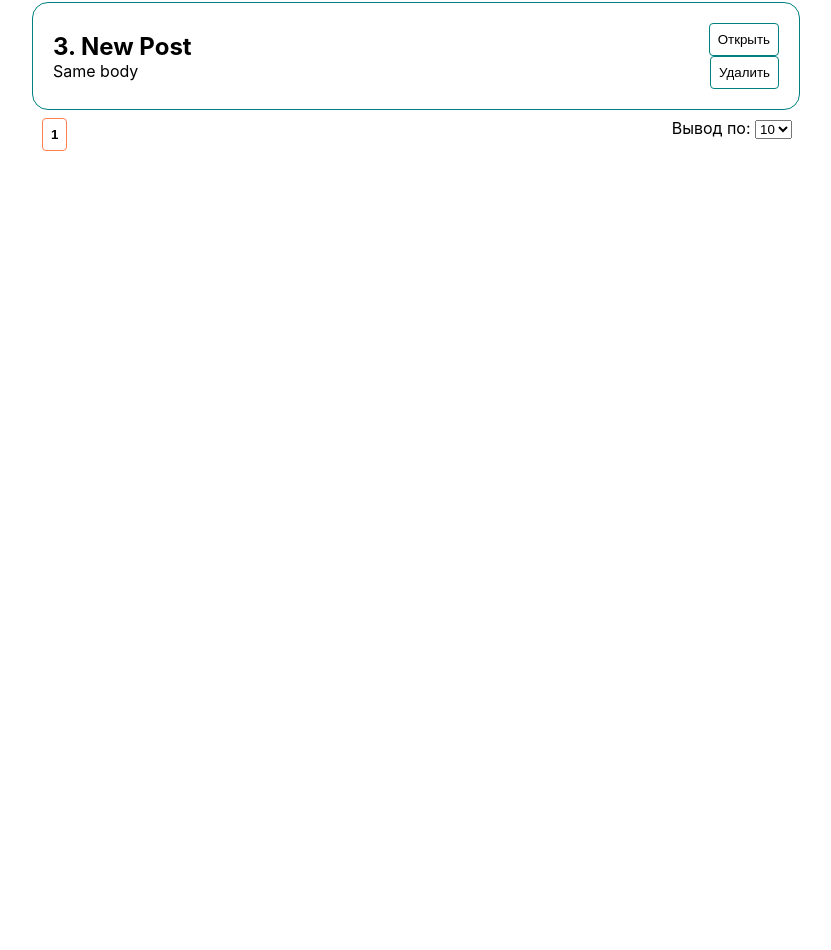
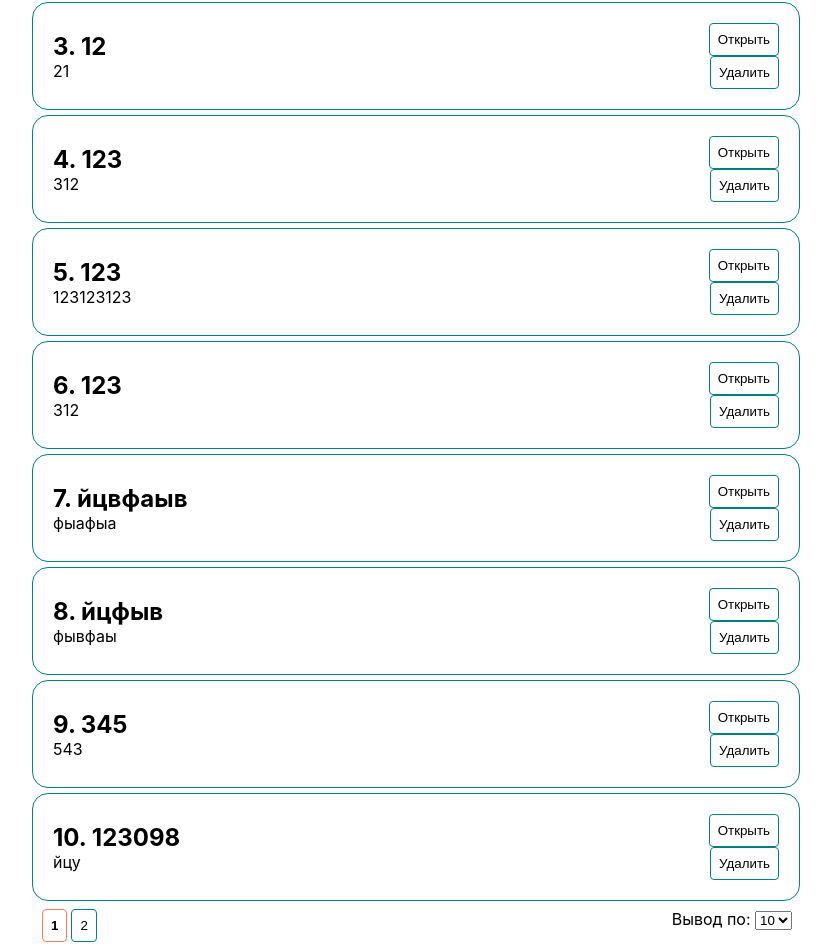
Before and after one commit to seyanaracore/react-blog, a React (Create React App) app: page /posts/1 in a window 1280 px wide. Shown: the part 379-1329 px from the top of the page, without its empty margins (224-1055 px from the left). Before the commit the page ends 800 px from the top, so only its background shows below. Built offline with nearby package versions, Linux system fonts and the light colour scheme; data requests are answered from the project's data file.

Commit message:
rtk finish

```diff
--- a/db.json
+++ b/db.json
@@ -12,10 +12,58 @@
       "id": 2
     },
     {
-      "title": "New Post",
-      "body": "Same body",
+      "title": "12",
+      "body": "21",
       "author": "User",
       "id": 3
+    },
+    {
+      "title": "123",
+      "body": "312",
+      "author": "User",
+      "id": 4
+    },
+    {
+      "title": "123",
+      "body": "123123123",
+      "author": "User",
+      "id": 5
+    },
+    {
+      "title": "123",
+      "body": "312",
+      "author": "User",
+      "id": 6
+    },
+    {
+      "title": "йцвфаыв",
+      "body": "фыафыа",
+      "author": "User",
+      "id": 7
+    },
+    {
+      "title": "йцфыв",
+      "body": "фывфаы",
+      "author": "User",
+      "id": 8
+    },
+    {
+      "title": "345",
+      "body": "543",
+      "author": "User",
+      "id": 9
+    },
+    {
+      "title": "123098",
+      "body": "йцу",
+      "author": "User",
+      "id": 10
+    },
+    {
+      "title": "123",
+      "body": "123123",
+      "author": "User",
+      "id": 11
     }
   ],
   "comments": [
--- a/src/API/PostService.js
+++ b/src/API/PostService.js
@@ -25,7 +25,7 @@ export class PostService {
    static async deletePost(post) {
       if (!post) return;
 
-      const response = await axios.delete(APIUrl+"/"+post.id);
+      const response = await axios.delete(APIUrl + "/" + post.id);
       return response;
    }
    static async updatePost(post) {
--- a/src/Pages/Posts.jsx
+++ b/src/Pages/Posts.jsx
@@ -35,9 +35,10 @@ function Posts() {
    const fetchError = useSelector(selectFetchError);
    const isLoading = useSelector(selectIsLoading);
 
-   const handleFetchPosts = useCallback(() => {
-      page && dispatch(fetchPosts());//todo: замыкает undefined
-   }, [page]);
+   const handleFetchPosts = () => {
+      if (!page) return;
+      dispatch(fetchPosts());
+   };
 
    const addNewPost = useCallback(async (post) => {
       post.author = "User";
--- a/src/Store/reducers/PostsSlice.js
+++ b/src/Store/reducers/PostsSlice.js
@@ -4,8 +4,8 @@ import { fetchPosts } from "./ActionCreators";
 const postsSlice = createSlice({
    name: "posts",
    initialState: {
-      page: undefined,
-      totalPosts: undefined,
+      page: 1,
+      totalPosts: null,
       limit: 10,
       postsList: [],
       isLoading: false,
```
